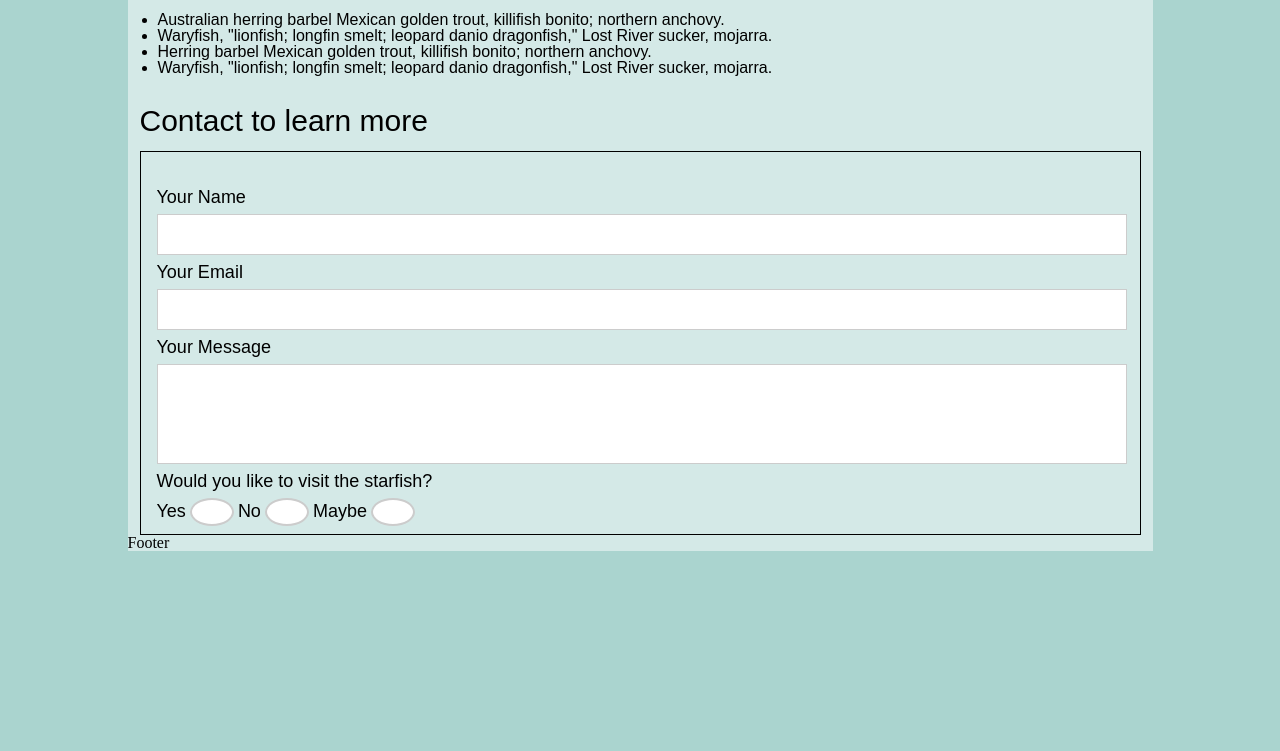
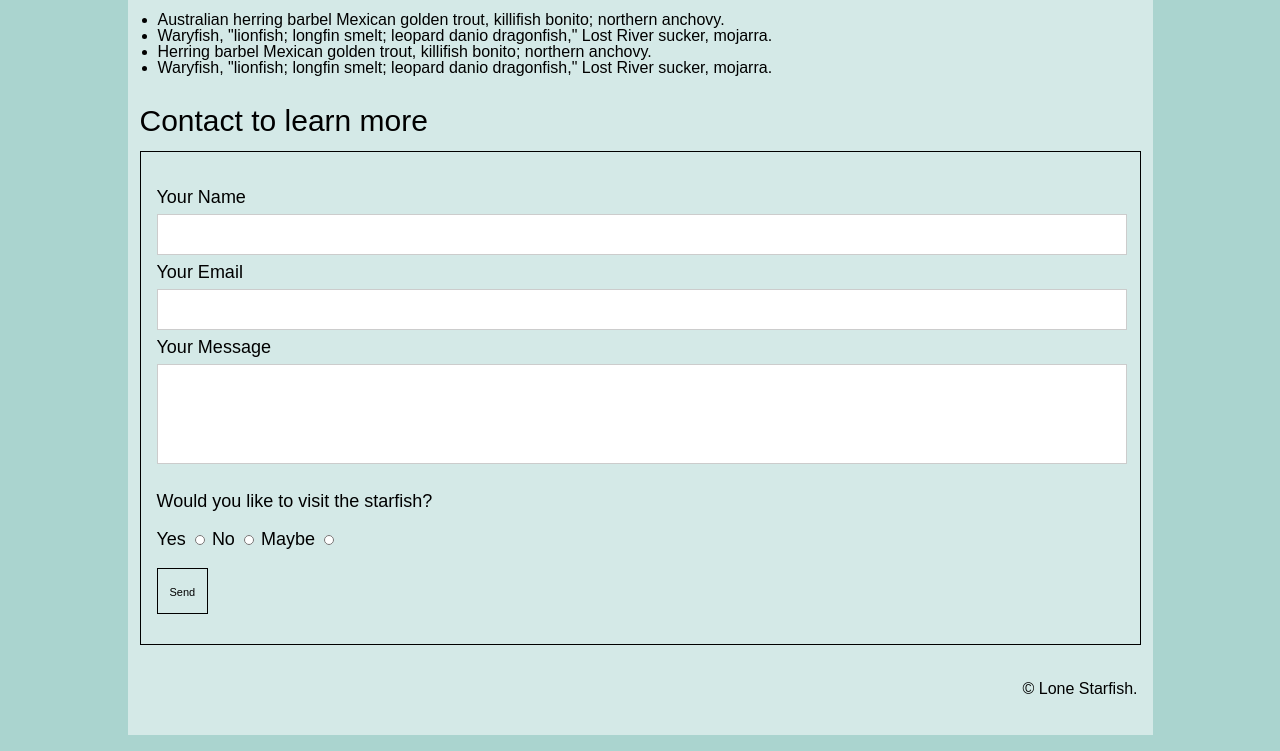
Before and after one commit to beveridgej/midterm, a plain HTML site: page index.html in a window 1280 px wide. Shown: the part 912-1663 px from the top of the page. Before the commit the page ends 1463 px from the top, so only its background shows below. Drawn offline with Linux system fonts and the light colour scheme.

Commit message:
adds fixes to css form and footer

```diff
--- a/css/style.css
+++ b/css/style.css
@@ -113,6 +113,7 @@ h1 {
 
 /*Adjusts paragraph text, alignment, font, word spacing,and top padding*/
 p{
+    font-size: 16px;
     padding-top: 20px;
     padding-left: 12px;
     text-align: left;
@@ -131,6 +132,7 @@ p{
 ul.b{
 
     font-family:Arial, Helvetica, sans-serif;
+    font-size: 16px;
     list-style-type: disc;
     padding-top: 15px;
     padding-left: 30px;
@@ -141,7 +143,7 @@ h3{
     font-size: 30px;
     padding-left: 12px;
     padding-top: 30px;
-    padding-bottom: 15px
+    padding-bottom: 15px;
 }
 
 input[type=text], select{
@@ -158,6 +160,7 @@ input[type=text], select{
 div.border {
     padding-top: 36px;
     padding-left: 16px;
+    padding-bottom: 30px;
     border-style: solid;
     border: 1px solid black;
     margin-left: 12px;
@@ -173,11 +176,49 @@ input:nth-child(6){
     height: 100px;
 }
 
-input.list{
+div.starf{
+    font-family: Arial, Helvetica, sans-serif;
+    font-size: 22.5;
+    padding-top: 20px;
+    padding-bottom: 20px;
+}
+
+input.dot[type='radio']{
+    display:inline-block;
     height: 10px;
     width: 10px;
     background-color: rgb(255, 255, 255);
     border-radius: 50%;
-    display: inline-block;
-    border:2px solid #ccc;
+    border:1px solid #ccc;
+    border-style: solid;
+    padding-bottom: 20px;
+
 }
+
+div.borderb{
+    border-style: solid;
+    border:1px solid black;
+    margin-right: 932px;
+    padding-bottom: 14px;
+    padding-top:14px;
+    padding-right:12px;
+    padding-left:12px;
+    margin-top: 20px;
+
+}
+
+label.send{
+    font-family: Arial, Helvetica, sans-serif;
+    font-size: 11px;
+}
+
+h4{
+    text-align: right;
+    margin-right: 15px;
+    padding-top: 36px;
+    padding-bottom: 38px;
+    font-family:Arial, Helvetica, sans-serif;
+    margin-bottom: 16px;
+
+
+}
--- a/index.html
+++ b/index.html
@@ -72,17 +72,26 @@
                     <label for="ymessage">Your Message</label>
                     <input type="text" class="ymessage" name="yourmessage" >
 
-                    <label for="fstarfish"> Would you like to visit the starfish?</label>
+                    <div class="starf">
+                    <label> Would you like to visit the starfish?</label>
+                    </div>
 
                     <div>
-                    <label for="fyes">Yes</label>
-                    <input type="text" class="list" name="yourname" >
+                    <label>Yes</label>
+                    <input type="radio" class="dot" name="yourname" >
 
-                    <label for="fno">No</label>
-                    <input type="text" class="list" name="youremail" >
+                    <label>No</label>
+                    <input type="radio" class="dot" name="youremail" >
 
-                    <label for="fmaybe">Maybe</label>
-                    <input type="text" class="list" name="yourmessage" >
+                    <label>Maybe</label>
+                    <input type="radio" class="dot" name="yourmessage" >
+
+                    </div>
+
+                    <div class="borderb">
+
+                        <label class="send">Send</label>
+
 
                     </div>
 
@@ -98,7 +107,7 @@
 
     <footer>
         <div class="container">
-            Footer
+          <h4>  &copy; Lone Starfish. </h4>
         </div>
     </footer>
 
```
